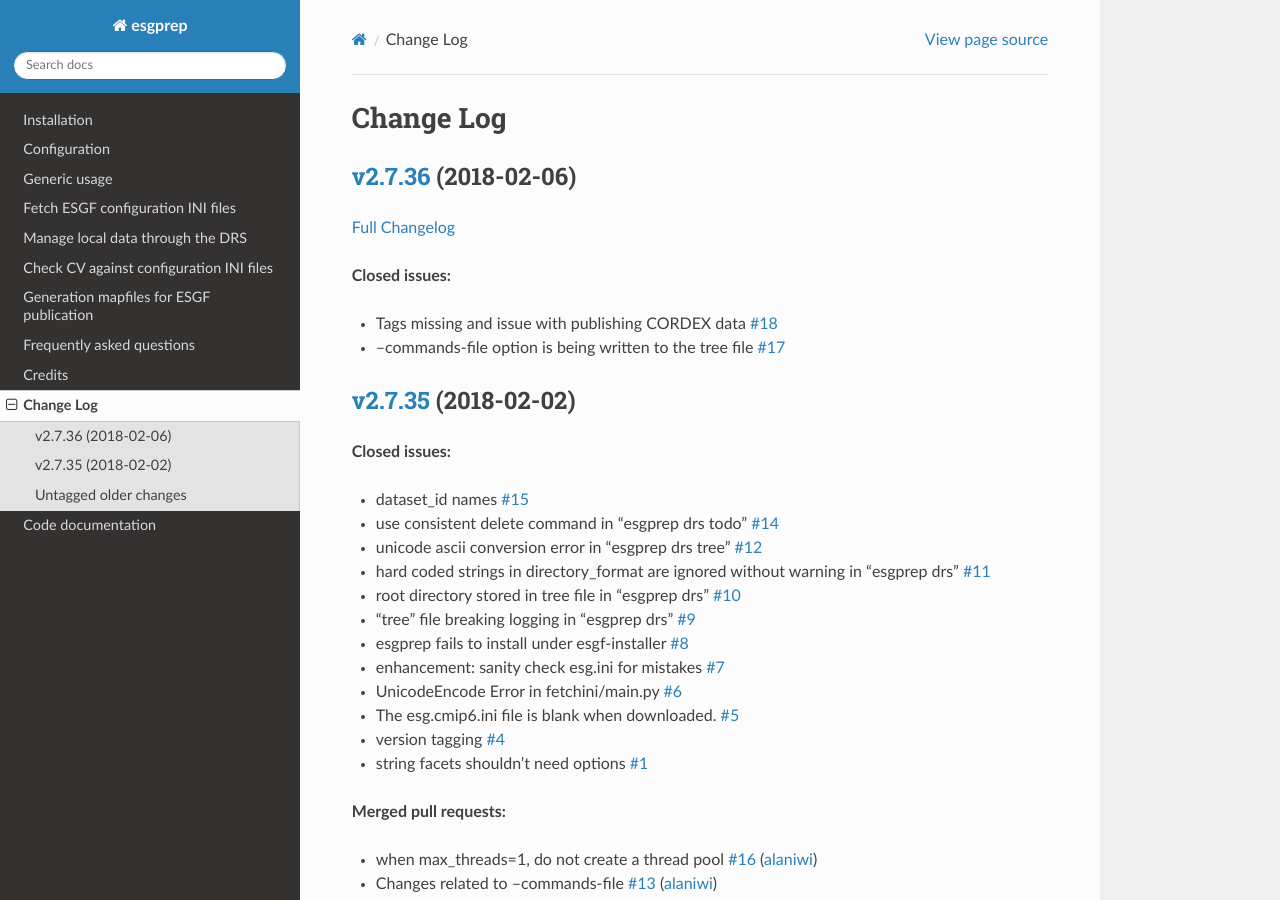
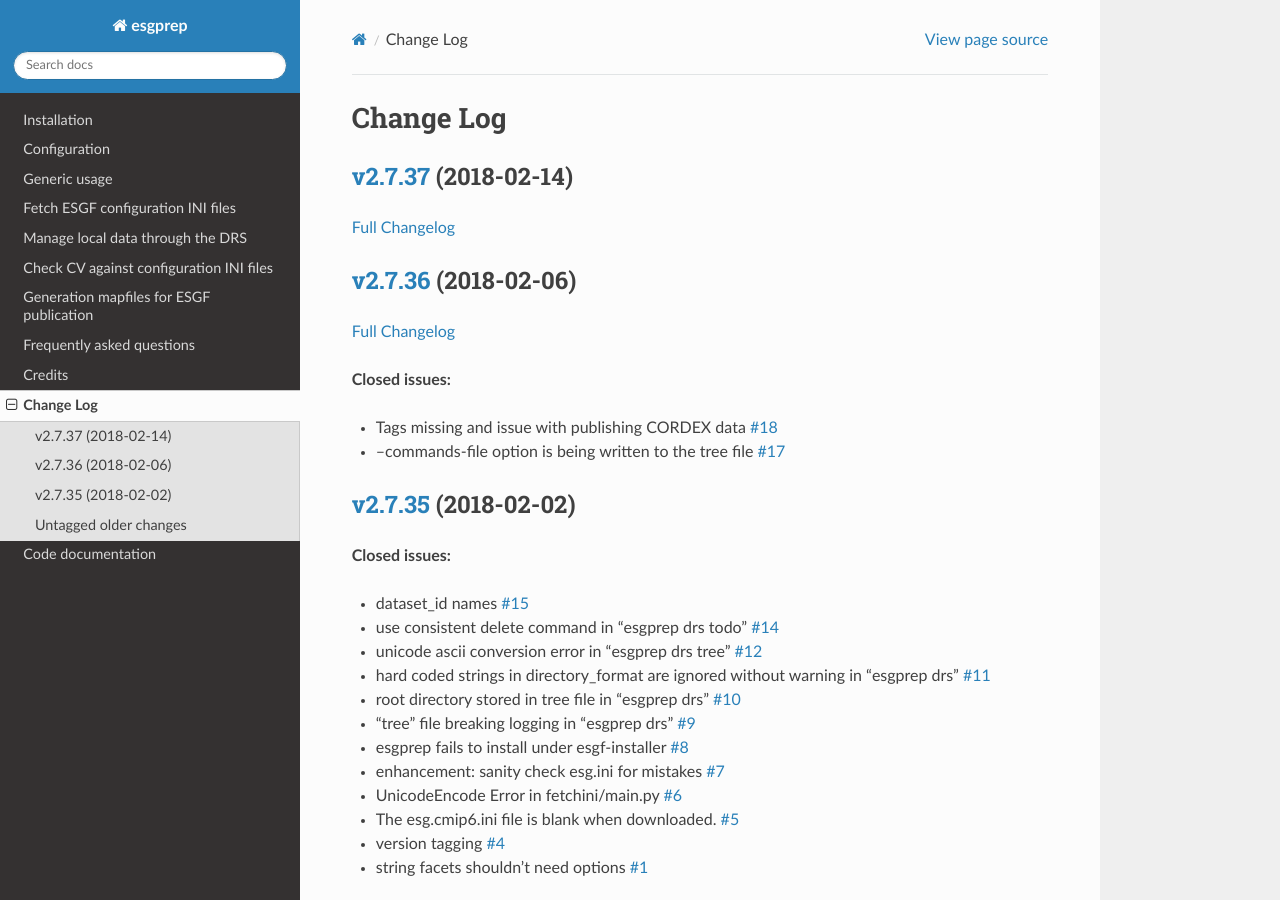
Before and after one commit to ESGF/esgf-prepare, a Sphinx documentation site: the page built from docs/log.rst, in a window 1280 px wide and 900 px high. Built offline with Sphinx 7.4.7 and the Read the Docs theme 2.0.0, drawn with Linux system fonts in a browser that asks for light colours; the version number could not be read and is left out.

Commit message:
Update changelog

```diff
--- a/docs/log.rst
+++ b/docs/log.rst
@@ -3,6 +3,12 @@
 
 Change Log
 ==========
+
+`v2.7.37 <https://github.com/ESGF/esgf-prepare/tree/v2.7.37>`__ (2018-02-14)
+----------------------------------------------------------------------------
+
+`Full
+Changelog <https://github.com/ESGF/esgf-prepare/compare/v2.7.36...v2.7.37>`__
 
 `v2.7.36 <https://github.com/ESGF/esgf-prepare/tree/v2.7.36>`__ (2018-02-06)
 ----------------------------------------------------------------------------
```
